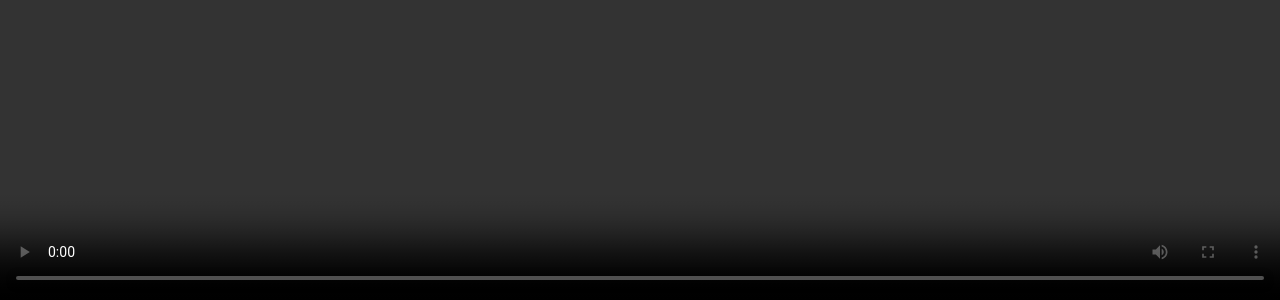
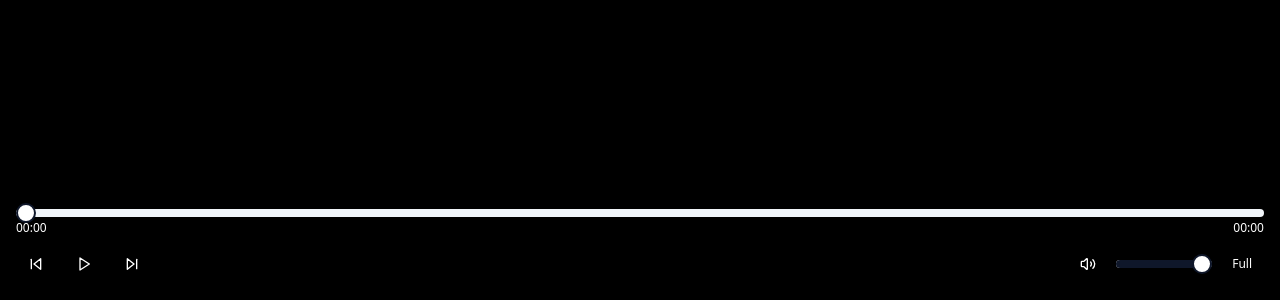
Before and after one commit to manusia4/easy-video-embeds-now-50, a React (Vite) app: page /player in a window 1280 px wide. Shown: the part 500-800 px from the top of the page. Built offline with nearby package versions, Linux system fonts and the light colour scheme.

Commit message:
Refactor: Update video player component
Update the video player component to improve its appearance and functionality.

```diff
--- a/src/components/VideoPlayer.tsx
+++ b/src/components/VideoPlayer.tsx
@@ -1,10 +1,29 @@
 
-import React, { useEffect, useRef } from "react";
+import React, { useEffect, useRef, useState } from "react";
 import { useLocation } from "react-router-dom";
+import {
+  Play,
+  Pause,
+  Volume2,
+  VolumeX,
+  SkipForward,
+  SkipBack
+} from "lucide-react";
+import { Button } from "@/components/ui/button";
+import { Slider } from "@/components/ui/slider";
+import { cn } from "@/lib/utils";
 
 const VideoPlayer: React.FC = () => {
   const videoRef = useRef<HTMLVideoElement | null>(null);
+  const videoContainerRef = useRef<HTMLDivElement | null>(null);
   const location = useLocation();
+  const [isPlaying, setIsPlaying] = useState(false);
+  const [volume, setVolume] = useState(1);
+  const [isMuted, setIsMuted] = useState(false);
+  const [currentTime, setCurrentTime] = useState(0);
+  const [duration, setDuration] = useState(0);
+  const [showControls, setShowControls] = useState(true);
+  const [isFullscreen, setIsFullscreen] = useState(false);
 
   useEffect(() => {
     const urlParams = new URLSearchParams(location.search);
@@ -14,18 +33,222 @@ const VideoPlayer: React.FC = () => {
       videoRef.current.src = videoSrc;
       videoRef.current.load();
     }
-  }, [location.search]);
+
+    const timer = setTimeout(() => {
+      if (isPlaying) setShowControls(false);
+    }, 3000);
+
+    return () => clearTimeout(timer);
+  }, [location.search, isPlaying]);
+
+  useEffect(() => {
+    const video = videoRef.current;
+    if (!video) return;
+
+    const handleTimeUpdate = () => {
+      setCurrentTime(video.currentTime);
+    };
+
+    const handleLoadedMetadata = () => {
+      setDuration(video.duration);
+    };
+
+    const handleEnded = () => {
+      setIsPlaying(false);
+    };
+
+    video.addEventListener("timeupdate", handleTimeUpdate);
+    video.addEventListener("loadedmetadata", handleLoadedMetadata);
+    video.addEventListener("ended", handleEnded);
+
+    return () => {
+      video.removeEventListener("timeupdate", handleTimeUpdate);
+      video.removeEventListener("loadedmetadata", handleLoadedMetadata);
+      video.removeEventListener("ended", handleEnded);
+    };
+  }, []);
+
+  const togglePlay = () => {
+    if (!videoRef.current) return;
+
+    if (isPlaying) {
+      videoRef.current.pause();
+    } else {
+      videoRef.current.play();
+    }
+    setIsPlaying(!isPlaying);
+  };
+
+  const toggleMute = () => {
+    if (!videoRef.current) return;
+
+    videoRef.current.muted = !isMuted;
+    setIsMuted(!isMuted);
+  };
+
+  const handleVolumeChange = (value: number[]) => {
+    if (!videoRef.current) return;
+
+    const newVolume = value[0];
+    videoRef.current.volume = newVolume;
+    setVolume(newVolume);
+
+    if (newVolume === 0) {
+      setIsMuted(true);
+      videoRef.current.muted = true;
+    } else if (isMuted) {
+      setIsMuted(false);
+      videoRef.current.muted = false;
+    }
+  };
+
+  const handleSeek = (value: number[]) => {
+    if (!videoRef.current) return;
+
+    const seekTime = value[0];
+    videoRef.current.currentTime = seekTime;
+    setCurrentTime(seekTime);
+  };
+
+  const skipForward = () => {
+    if (!videoRef.current) return;
+
+    videoRef.current.currentTime = Math.min(videoRef.current.currentTime + 10, duration);
+  };
+
+  const skipBackward = () => {
+    if (!videoRef.current) return;
+
+    videoRef.current.currentTime = Math.max(videoRef.current.currentTime - 10, 0);
+  };
+
+  const toggleFullscreen = () => {
+    if (!videoContainerRef.current) return;
+
+    if (!isFullscreen) {
+      if (videoContainerRef.current.requestFullscreen) {
+        videoContainerRef.current.requestFullscreen();
+      }
+    } else {
+      if (document.exitFullscreen) {
+        document.exitFullscreen();
+      }
+    }
+    setIsFullscreen(!isFullscreen);
+  };
+
+  const formatTime = (time: number) => {
+    const minutes = Math.floor(time / 60);
+    const seconds = Math.floor(time % 60);
+    return `${minutes.toString().padStart(2, '0')}:${seconds.toString().padStart(2, '0')}`;
+  };
 
   return (
-    <div className="flex justify-center items-center w-full h-screen bg-black">
+    <div
+      ref={videoContainerRef}
+      className="relative flex justify-center items-center w-full h-screen bg-black"
+      onMouseMove={() => setShowControls(true)}
+    >
       <video
         ref={videoRef}
         className="w-full h-full max-w-full max-h-full"
-        controls
-        autoPlay
+        onClick={togglePlay}
+        onPlay={() => setIsPlaying(true)}
+        onPause={() => setIsPlaying(false)}
+      />
+
+      {/* Custom Video Controls */}
+      <div
+        className={cn(
+          "absolute bottom-0 left-0 right-0 bg-gradient-to-t from-black/80 to-transparent p-4 transition-opacity duration-300",
+          showControls ? "opacity-100" : "opacity-0"
+        )}
       >
-        Your browser does not support the video tag.
-      </video>
+        {/* Progress bar */}
+        <div className="mb-2">
+          <Slider
+            value={[currentTime]}
+            min={0}
+            max={duration || 100}
+            step={0.01}
+            onValueChange={handleSeek}
+            className="h-1.5"
+          />
+          <div className="flex justify-between text-white text-xs mt-1">
+            <span>{formatTime(currentTime)}</span>
+            <span>{formatTime(duration)}</span>
+          </div>
+        </div>
+
+        {/* Controls */}
+        <div className="flex items-center justify-between">
+          <div className="flex items-center space-x-2">
+            <Button
+              variant="ghost"
+              size="icon"
+              className="text-white hover:bg-white/20"
+              onClick={skipBackward}
+            >
+              <SkipBack className="h-5 w-5" />
+            </Button>
+
+            <Button
+              variant="ghost"
+              size="icon"
+              className="text-white hover:bg-white/20"
+              onClick={togglePlay}
+            >
+              {isPlaying ? (
+                <Pause className="h-6 w-6" />
+              ) : (
+                <Play className="h-6 w-6" />
+              )}
+            </Button>
+
+            <Button
+              variant="ghost"
+              size="icon"
+              className="text-white hover:bg-white/20"
+              onClick={skipForward}
+            >
+              <SkipForward className="h-5 w-5" />
+            </Button>
+          </div>
+
+          <div className="flex items-center space-x-2">
+            <Button
+              variant="ghost"
+              size="icon"
+              className="text-white hover:bg-white/20"
+              onClick={toggleMute}
+            >
+              {isMuted ? (
+                <VolumeX className="h-5 w-5" />
+              ) : (
+                <Volume2 className="h-5 w-5" />
+              )}
+            </Button>
+
+            <Slider
+              value={[isMuted ? 0 : volume]}
+              min={0}
+              max={1}
+              step={0.01}
+              onValueChange={handleVolumeChange}
+              className="w-24 h-1.5"
+            />
+
+            <Button
+              variant="ghost"
+              size="sm"
+              className="text-white hover:bg-white/20 text-xs ml-2"
+              onClick={toggleFullscreen}
+            >
+              {isFullscreen ? "Exit Full" : "Full"}
+            </Button>
+          </div>
+        </div>
+      </div>
     </div>
   );
 };
```
